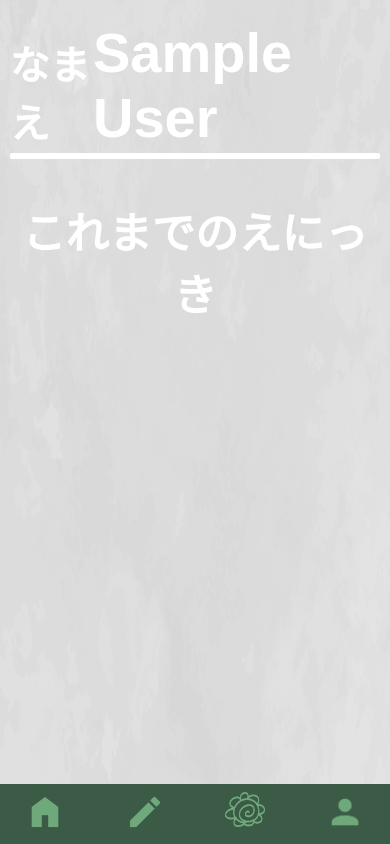
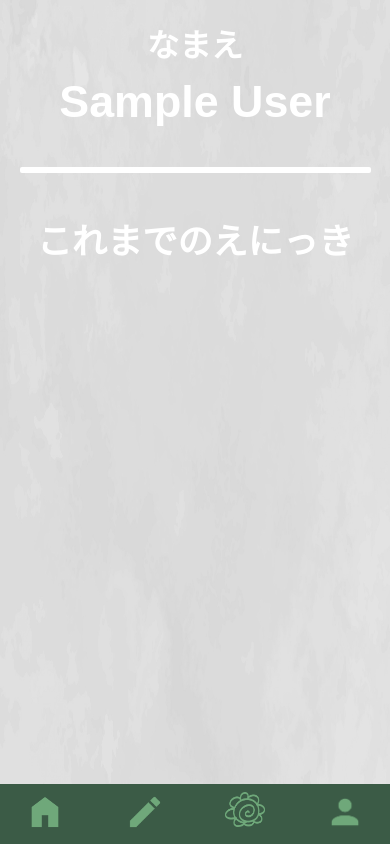
Before and after one commit to moriyoshi-kasuga/2025-summer-techjam, a Flask app: page /mypage/ in a window 390 px wide. Run offline with Flask 3, Linux system fonts and the light colour scheme; the visitor is signed in with stand-in values (Sample User, id 1); data that the repository does not hold is empty; some web fonts are replaced.

Commit message:
fix: better grid

```diff
--- a/app/static/css/style.css
+++ b/app/static/css/style.css
@@ -57,9 +57,8 @@ body>.edge {
   left: -25px;
   top: 10px;
   width: 100px !important;
-}
 
-.menuber ul {
+  ul {
     list-style: none;
     width: 50px;
     display: flex;
@@ -67,14 +66,15 @@ body>.edge {
     gap: 20px;
   }
 
-.menuber img {
+  img {
     width: 50px;
     transition: .3s;
-}
 
-.menuber img:hover {
+    &:hover {
       filter: brightness(200%);
       scale: 1.1;
+    }
+  }
 }
 
 .font-balooda {
--- a/app/templates/mypage.html
+++ b/app/templates/mypage.html
@@ -24,6 +24,7 @@
     display: flex;
     align-items: end;
     justify-content: space-between;
+    flex-wrap: wrap;
   }
 
   .name__title {
@@ -42,16 +43,22 @@
     opacity: 0;
   }
 
-  .daily__image{
+  .daily__image {
     background-color: #ffffff;
     border: #ffffff solid 5px;
     aspect-ratio: 3/2;
     border-radius: 10px;
     margin-top: 12px;
-    &:hover{
+
+    &:hover {
       border: #a3a3a3 solid 5px;
     }
   }
+
+  .daily__image:hover {
+    border-color: #a3a3a3;
+  }
+
   .daily__title {
     font-size: 2.7rem;
     color: #ffffff;
@@ -60,40 +67,56 @@
   }
 
   .daily__list {
-    /* display: flex; */
-    /* flex-wrap: wrap; */
-    /* justify-content: space-between; */
-    row-gap: 20px;
-    column-gap: 20px;
     display: grid;
-    grid-template-columns: repeat(4, 1fr);
-    gap: 10px;
+    grid-template-columns: repeat(auto-fit, minmax(250px, 1fr));
+    gap: 20px;
+    margin-bottom: 50px;
   }
 
   .daily__item {
     display: flex;
     flex-direction: column;
     align-items: center;
-    width: 300px;
+    width: 100%;
   }
 
   .daily__date {
     font-size: 1.8rem;
     color: #ffffff;
     margin: 0;
+    margin-left: 10px;
   }
 
-  @media screen and (max-width: 768px) {
+  /* Responsive Styles */
+  @media (max-width: 992px) {
     #mypage {
-      width: 95%;
+      width: 90%;
+    }
+  }
+
+  @media (max-width: 768px) {
+    .name__title {
+      font-size: 2rem;
+    }
+
+    .name__username {
+      font-size: 2.8rem;
+    }
+
+    .daily__title {
+      font-size: 2.2rem;
+    }
+  }
+
+  @media (max-width: 576px) {
+    .name__block {
+      flex-direction: column;
+      align-items: center;
+      gap: 10px;
     }
 
     .daily__list {
-      justify-content: center;
-    }
-
-    .daily__item {
-      width: 100%;
+      grid-template-columns: 1fr;
     }
   }
 </style>
```
Also changed, not shown: app/templates/favorites.html (+42 -15 lines). Lines whose indentation alone changed are shown as unchanged.
